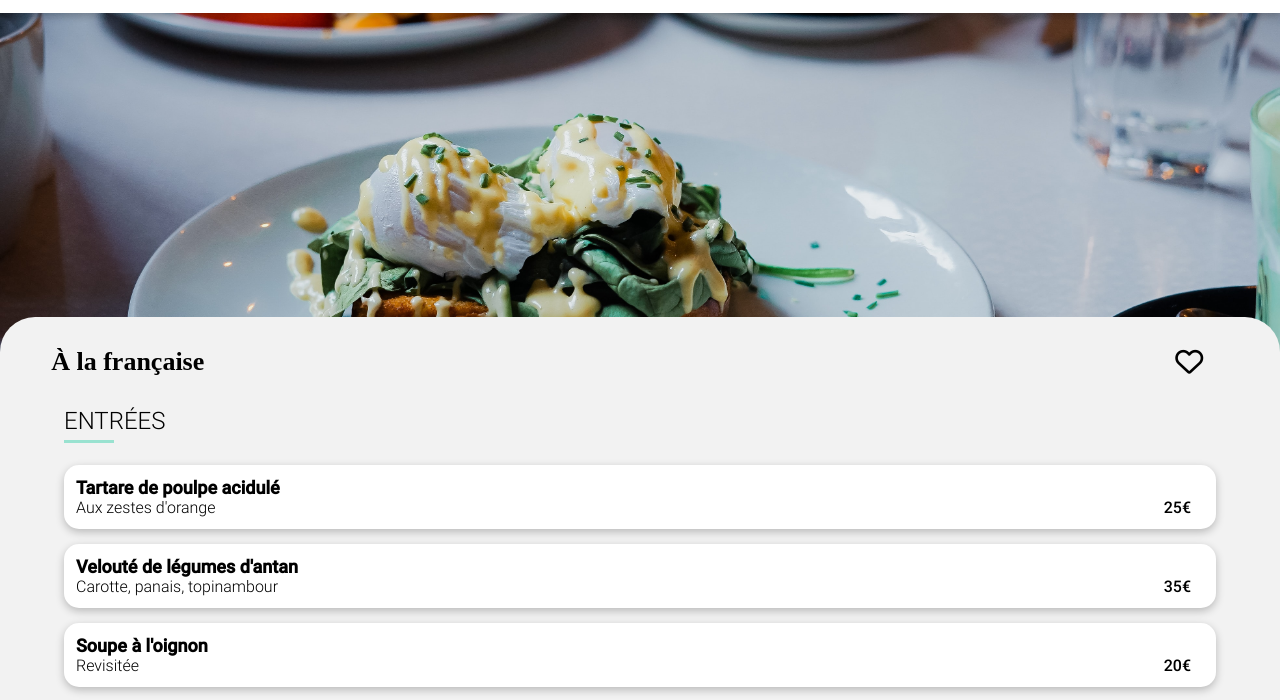
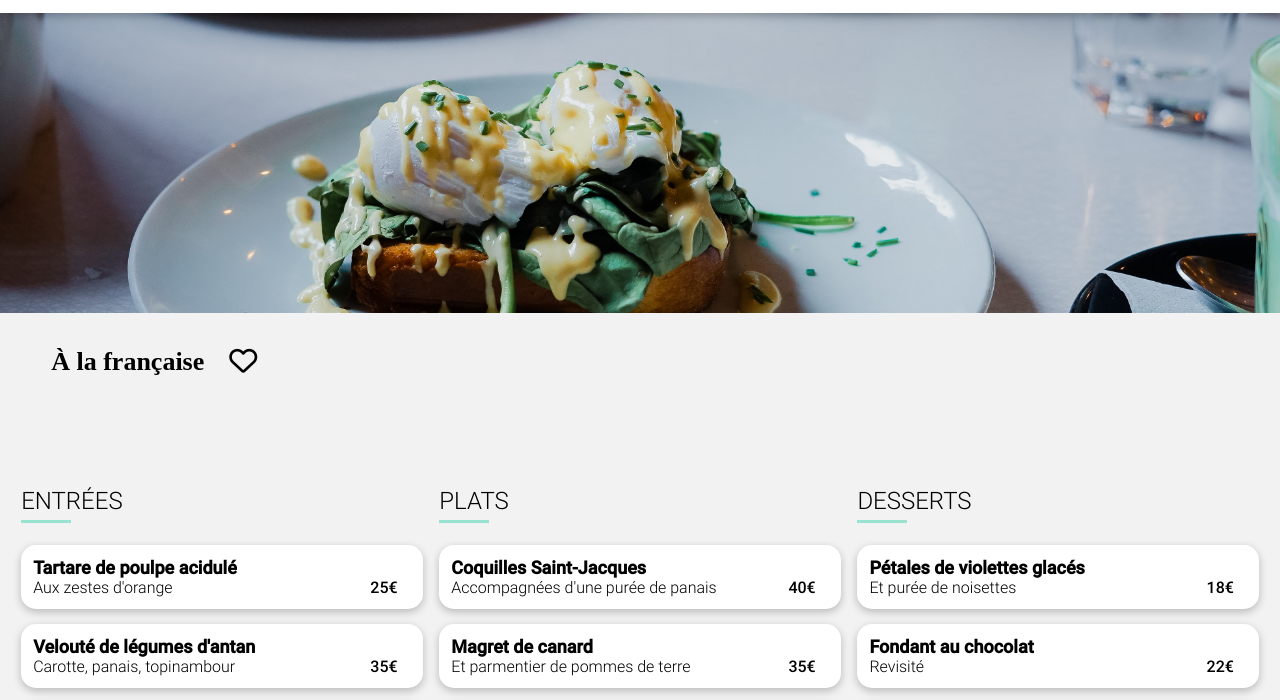
Before and after one commit to DocHaaz/ArthurBellest_3_01122021, a website: page OtherPage/MenuALaFrancaise.html in a window 1280 px wide. Shown: the part 62-762 px from the top of the page. Drawn offline with Linux system fonts and the light colour scheme; a web font is replaced by a local one.

Commit message:
ending responsive

```diff
--- a/OtherPage/MenuALaFrancaise.html
+++ b/OtherPage/MenuALaFrancaise.html
@@ -15,12 +15,13 @@
             </div>
             <img class="header__logo" src="../Assets/logo/ohmyfood.png" alt="Logo"/>
         </header>
-        <main class="menu">
+        <main>
             <img class="menu__img" src="../Assets/restaurants/toa-heftiba-DQKerTsQwi0-unsplash.jpg" alt="Restaurant, À la française">
             <div class="menu__header">
                 <h1 class="menu__heading">À la française</h1>
                 <i class="menu__heart far fa-heart"></i><i class="menu__heart heartfull fas fa-heart"></i>
             </div>
+            <div class="menu">
                 <div class="menu__bloc">
                     <h2>Entrées</h2>
                     <div class="menu__card menu__card--1">
@@ -120,6 +121,7 @@
                         </div>
                     </div>
                 </div>
+            </div>
             <button type="submit" class="search">Commander</button>
         </main>
         <footer class="footer">
--- a/Style/Sass/Base.scss
+++ b/Style/Sass/Base.scss
@@ -17,10 +17,6 @@ body {
     margin: auto;
     box-sizing: border-box;
     font-family: $font-main;
-}
-
-.RestaurantpPage {
-    background-color: $colour-background;
 }
 
 a {
@@ -50,3 +46,8 @@ p {
 .fa-heart {
     font-size: 28px;
 }
+
+main {
+    background-color: $colour-background;
+    padding-bottom: 60px;
+}
--- a/Style/Sass/Pages.scss
+++ b/Style/Sass/Pages.scss
@@ -126,7 +126,6 @@
 
 /* Menu */
 .menu {
-    background-color: $colour-background;
     padding-bottom: 80px;
     &__img {
         object-fit: cover;
@@ -135,12 +134,10 @@
     }
     &__header {
         display: flex;
-        justify-content: space-between;
-        align-items: center;
         padding-top: 30px;
+        padding-bottom: 40px;
         padding-left: 4%;
         margin-top: -50px;
-        text-align: start;
         position: relative;
         background-color: $colour-background;
         border-top-left-radius: 35px;
--- a/Style/Sass/Responsive.scss
+++ b/Style/Sass/Responsive.scss
@@ -33,10 +33,17 @@
         &__img {
         height: 350px;
         }
+        &__header {
+            padding-bottom: 80px;
+        }
+        &__heart {
+            position: static;
+            margin-left: 25px;
+        }
     }
 }
 
-@media screen and (min-width:992px) {
+@media screen and (min-width:1200px) {
     .loadspin {
         margin: 0px auto;
         width: 400px;
@@ -72,11 +79,33 @@
             height: 250px;
         }
         &__heart {
-            bottom: 3%;
+            bottom: -1%;
+            right: 8%;
         }
         & h2 {
             width: 100%;
             margin-bottom: 0%;
         }
+        &__new {
+            padding: 8px 16px;
+            font-size: 16px;
+        }
+    }
+    .menu {
+        display: flex;
+        padding-left: 1%;
+        padding-right: 1%;
+        &__bloc {
+            width: 32%;
+            max-width: 450px;
+            margin: 0% auto
+        }
+        &__header {
+            margin-top: 0%;
+        }
+        &__img {
+            height: 300px;
+            object-position: 50% 55%;
+        }
     }
 }
--- a/Style/Sass/Utils.scss
+++ b/Style/Sass/Utils.scss
@@ -28,6 +28,7 @@ $box-shadow-bold: rgba(0, 0, 0, 0.24) 2px 5px 4px;
 @keyframes menucard{
     0% {
         transform: translateX(-1500%);
+        opacity: 0;
     }
 }
 
```
Also changed, not shown: OtherPage/MenuLaNoteEnchantee.html (+3 -1 lines), OtherPage/MenuLaPaletteDuGout.html (+3 -1 lines), OtherPage/MenuLeDeliceDesSens.html (+3 -1 lines), Style/CSS/Style.css, 1 other file. Lines whose indentation alone changed are shown as unchanged.
